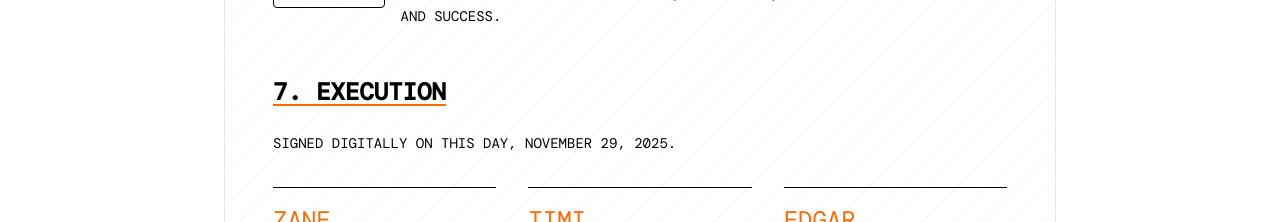
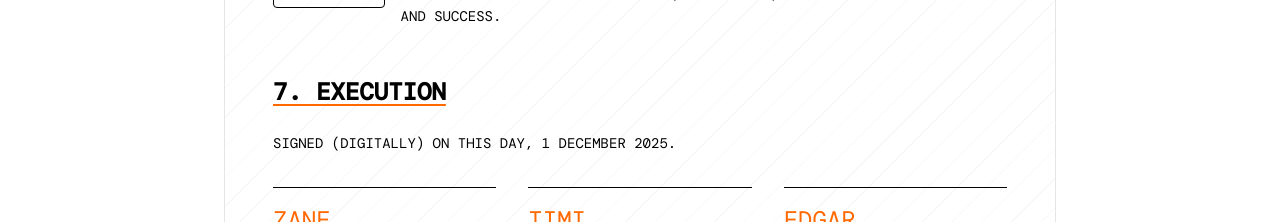
Before and after one commit to grsszne/cornerstonesh, a Next.js app: page /teach in a window 1280 px wide. Shown: the part 3140-3362 px from the top of the page. Built offline with nearby package versions, Linux system fonts and the light colour scheme; a web font is replaced by a local one.

Commit message:
Pleas teach we need this...

```diff
--- a/src/app/teach/page.js
+++ b/src/app/teach/page.js
@@ -220,7 +220,7 @@ export default function TeachPage() {
                   7. Execution
                 </h2>
                 <p className="mb-8">
-                  Signed digitally on this day, {new Date().toLocaleDateString('en-US', { year: 'numeric', month: 'long', day: 'numeric' })}.
+                  Signed (digitally) on this day, {"1 December 2025"}.
                 </p>
 
                 <div className="grid grid-cols-1 md:grid-cols-3 gap-8">
```
